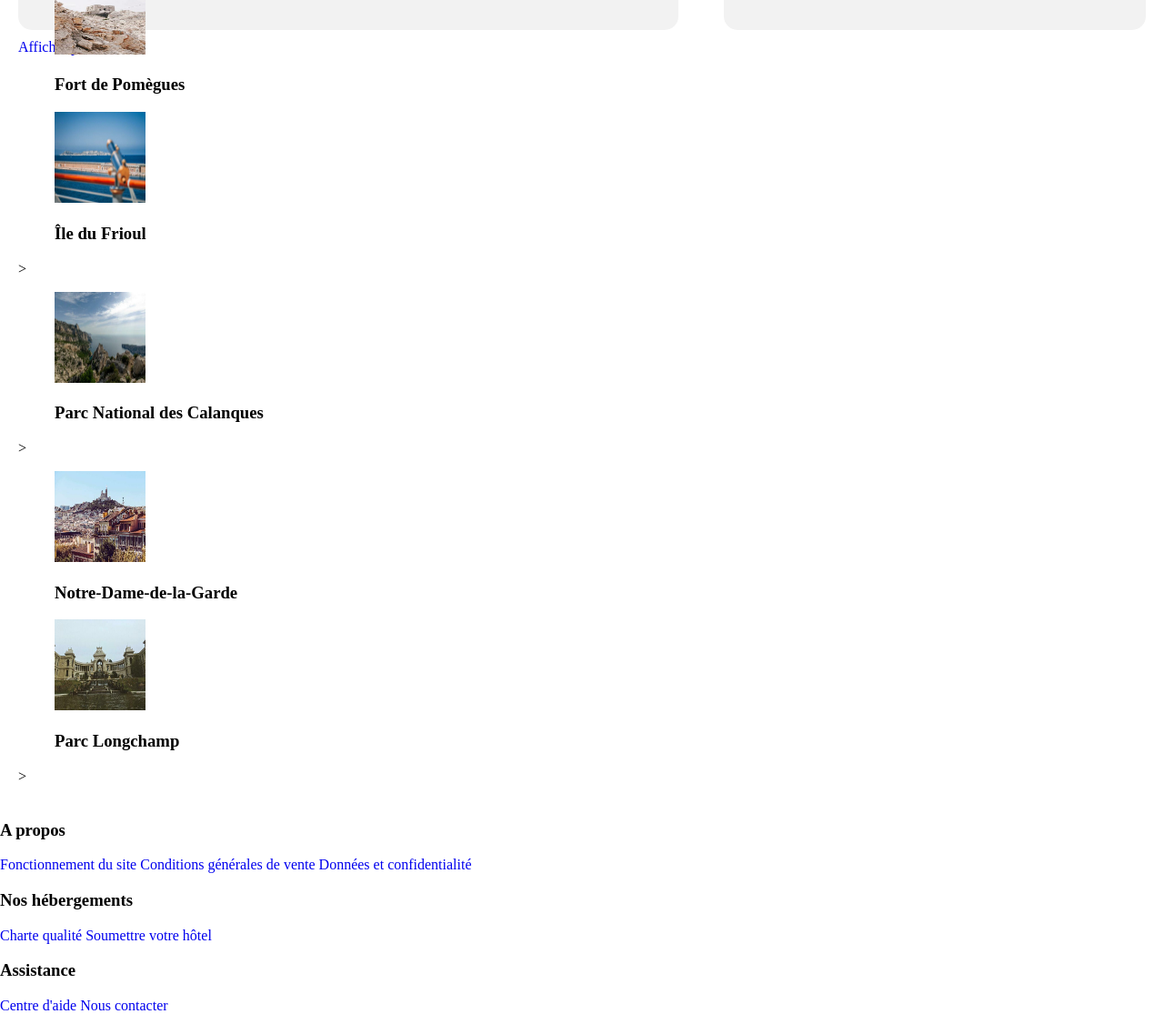
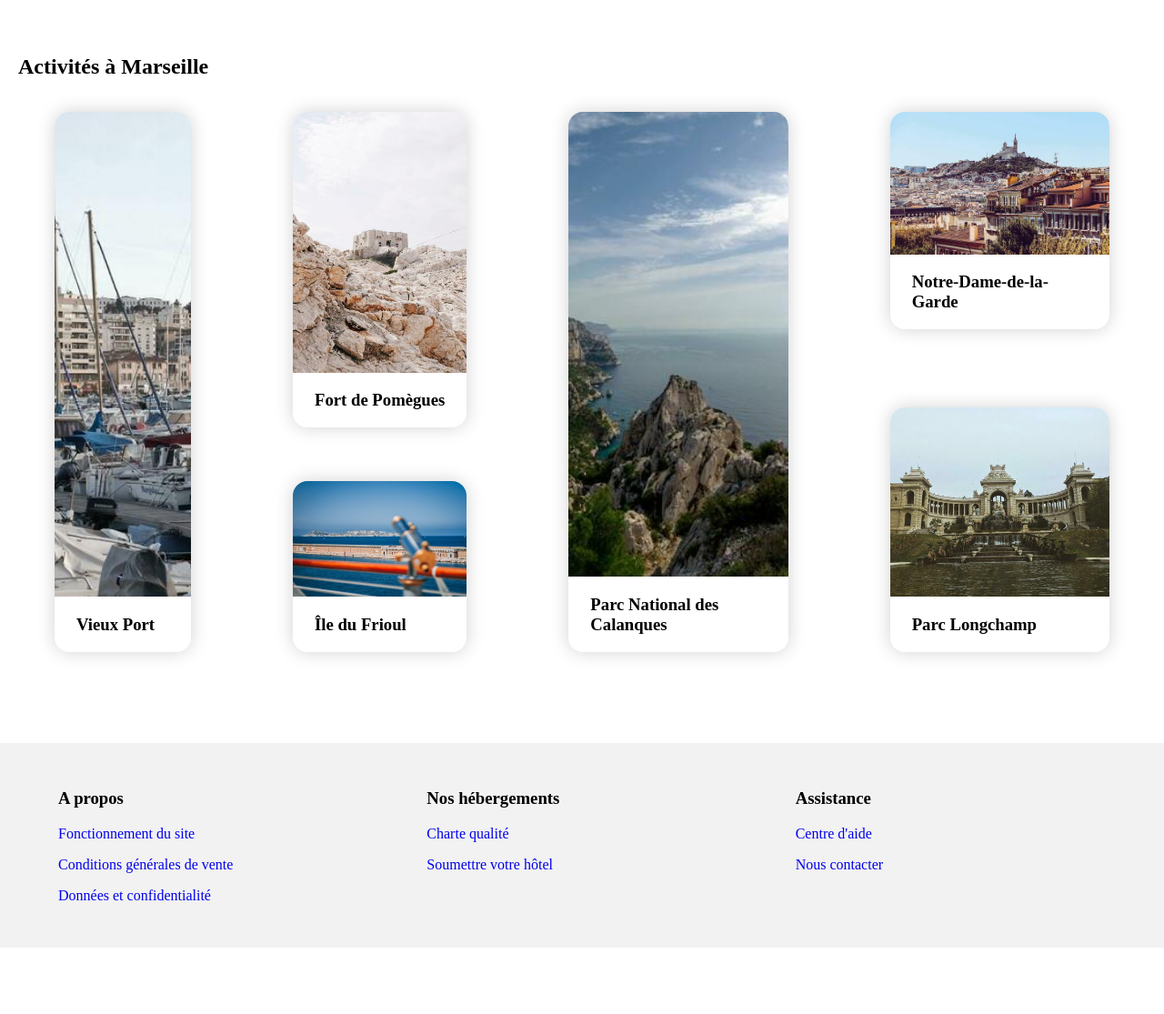
Before and after one commit to Damannealan/reservia, a plain HTML site: page index.html in a window 1280 px wide. Shown: the part 1359-2474 px from the top of the page at 91% size. After the commit the page ends 2401 px from the top, so only its background shows below. Drawn offline with Linux system fonts and the light colour scheme; files whose address does not match are found by name.

Commit message:
Add files via upload

```diff
--- a/index.html
+++ b/index.html
@@ -59,10 +59,10 @@
             <!--SEARCH-->
 
             <!--HOSTING-->
-            <section class="hosting2" id="hosting">
-                <h2 class="hostingMainHeader">Hébergement à Marseille</h2>
+            <div class="hosting2" id="hosting">
                 <div class="hostingMain">
                     <article class="hostingMainOffers">
+                        <h2 class="hostingMainHeader">Hébergement à Marseille</h2>
                         <figure class="hostingMainOffersFigure">
                             <img class="hostingMainOffersFigureJpg" src="./image/marcus-loke.jpg" alt="Chambre de l'auberge la Cannebière">
                             <figcaption>
@@ -147,6 +147,7 @@
                                 </div>
                             </figcaption>
                         </figure>
+                        <a class="hostingMainViewmore" href="#">Afficher plus</a>
                     </article>
                     <aside class= hostingPopular>
                         <h2>Les plus populaires <i class="fas fa-chart-line"></i></h2>
@@ -196,7 +197,6 @@
                         </div>
                     </aside>
                 </div>
-                <a class="hostingMainViewmore" href="#">Afficher plus</a>
             </section>
             <!--HOSTING-->
 
@@ -220,13 +220,13 @@
                     <figcaption class="activityFigureCaption">
                         <h3>Île du Frioul</h3>
                     </figcaption>
-                </figure>>
+                </figure>
                 <figure class="activityOffers4">
                     <img class="activityJpg" src="./image/kilyan-sockalingum.jpg" alt="Vue sur des calanques" width="100" height="100">
                     <figcaption class="activityFigureCaption">
                         <h3>Parc National des Calanques</h3>
                     </figcaption>
-                </figure>>
+                </figure>
                 <figure class="activityOffers5">
                     <img class="activityJpg" src="./image/florian-wehde.jpg" alt="Photo de Notre-dame-de-la-garde" width="100" height="100">
                     <figcaption class="activityFigureCaption">
@@ -238,14 +238,15 @@
                     <figcaption class="activityFigureCaption">
                         <h3>Parc Longchamp</h3>
                     </figcaption>
-                </figure>>
-            </section>
+                </figure>
+            </div>
             <!--ACTIVITY-->
         </main>
         <!--MAIN-->
 
         <!--FOOTER-->
         <footer>
+            <div class="footerDiv">
                 <div class="footerInfo">
                     <h3 class="footerTitle">A propos</h3>
                     <a href="#" class="footerLink">Fonctionnement du site</a>
@@ -262,6 +263,7 @@
                     <a href="#" class="footerLink">Centre d'aide</a>
                     <a href="#" class="footerLink">Nous contacter</a>
                 </div>
+            </div>
         </footer>
         <!--FOOTER-->
     </body>
--- a/style.css
+++ b/style.css
@@ -147,10 +147,6 @@ main
 {
   display: flex;
 }
-.hosting2
-{
-    max-height: 630px;
-}
 .hostingMain
 {
   display: flex;
@@ -216,10 +212,12 @@ main
 {
   padding-left: 12px;
     margin: 2px 0 0 0;
+  padding-right: 12px;
 }
 .hostingPopularOffersDescription
 {
-  margin-bottom: 25%;
+  margin-bottom: 15%;
+  padding-left: 12px;
 }
 .hostingPopularOffers
 {
@@ -231,3 +229,132 @@ main
     height: 134px;
     padding: 5px;
 }
+.hostingPopularOffersStar
+{
+  padding-left: 12px;
+}
+.hostingMainHeader
+{
+  position: absolute;
+    margin-top: -23px;
+    padding-left: 30px;
+}
+.hostingMainViewmore
+{
+  padding-left: 31px;
+    padding-top: 20px;
+}
+.hostingMainViewmore:visited
+{
+  color: #000000;
+}
+.activity
+{
+  display: grid;
+    column-gap: 2rem;
+    margin: 4rem 0;
+}
+.activityTitle
+{
+  display: block;
+    font-size: 1.5em;
+    margin-block-start: 0.83em;
+    margin-block-end: 0.83em;
+    margin-inline-start: 0px;
+    margin-inline-end: 0px;
+    font-weight: bold;
+}
+.activityOffers1
+{
+  grid-row: 2/7;
+    grid-column: 1/2;
+    box-shadow: 0 0 20px #0000002e;
+    border-radius: 1rem;
+    overflow: hidden;
+    display: flex;
+    flex-direction: column;
+}
+.activityOffers2
+{
+  grid-column: 2/3;
+    grid-row: 2/5;
+    box-shadow: 0 0 20px #0000002e;
+    border-radius: 1rem;
+    overflow: hidden;
+    display: flex;
+    flex-direction: column;
+}
+.activityOffers4
+{
+  grid-column: 3/4;
+    grid-row: 2/7;
+    box-shadow: 0 0 20px #0000002e;
+    border-radius: 1rem;
+    overflow: hidden;
+    display: flex;
+    flex-direction: column;
+}
+.activityOffers5
+{
+  grid-column: 4/5;
+    grid-row: 2/3;
+    box-shadow: 0 0 20px #0000002e;
+    border-radius: 1rem;
+    overflow: hidden;
+    display: flex;
+    flex-direction: column;
+}
+.activityOffers3
+{
+  grid-column: 2/3;
+    grid-row: 6/7;
+    box-shadow: 0 0 20px #0000002e;
+    border-radius: 1rem;
+    overflow: hidden;
+    display: flex;
+    flex-direction: column;
+}
+.activityOffers6
+{
+  grid-column: 4/5;
+    grid-row: 4/7;
+    box-shadow: 0 0 20px #0000002e;
+    border-radius: 1rem;
+    overflow: hidden;
+    display: flex;
+    flex-direction: column;
+}
+.activityJpg
+{
+    flex: 1;
+    width: 100%;
+    object-fit: cover;
+}
+.activityFigureCaption h3
+{
+  margin: 1.2rem 1.5rem;
+}
+.footerDiv
+{
+  display: flex;
+    max-width: 100%;
+    width: 1440px;
+    margin: auto;
+    padding: 0 2rem;
+    box-sizing: border-box;
+    background-color: #f2f2f2;
+}
+.footerInfo
+{
+  width: 30%;
+    padding: 2rem 2rem;
+}
+.footerLink
+{
+  display: block;
+    margin: 1rem 0;
+}
+.footerLink:visited
+{
+  color: #000000;
+}
```
